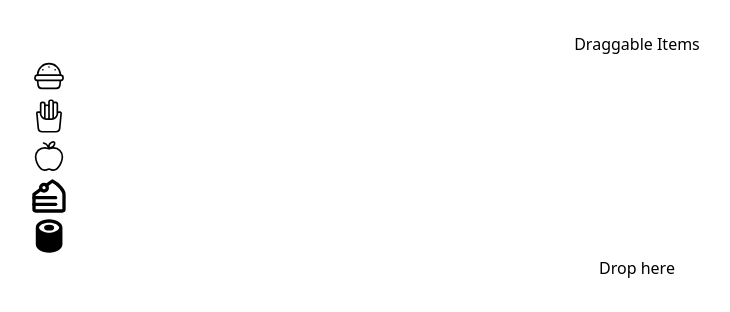
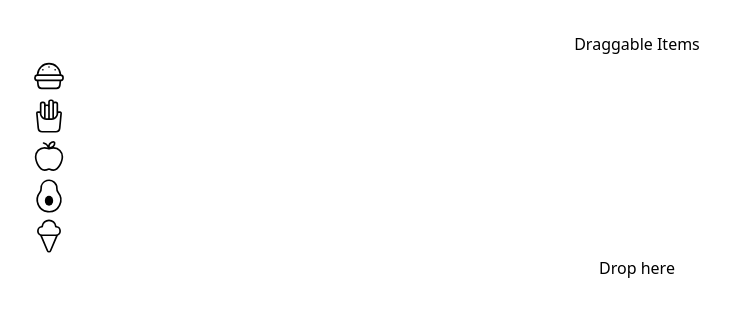
Before and after one commit to aronmilenait/dragdrop-message, a React (Vite) app in the folder dragdrop-message/: page / in a window 1280 px wide. Shown: the top 312 px of the page, without its empty margins (3-733 px from the left). Built offline with nearby package versions, Linux system fonts and the light colour scheme.

Commit message:
feat: add framer-motion and iOS modern appearance.

```diff
--- a/dragdrop-message/src/App.jsx
+++ b/dragdrop-message/src/App.jsx
@@ -1,17 +1,21 @@
 import { useState } from "react";
 import "./App.css";
-
-import { CiBurger, CiFries, CiApple } from "react-icons/ci";
-import { LuCakeSlice } from "react-icons/lu";
-import { BiSolidSushi } from "react-icons/bi";
+import {
+  CiBurger,
+  CiFries,
+  CiApple,
+  CiAvocado,
+  CiIceCream,
+} from "react-icons/ci";
+import { motion, AnimatePresence } from "framer-motion";
 
 const App = () => {
   const [items, setItems] = useState([
     { id: 1, name: "Burger", icon: <CiBurger size={40} /> },
     { id: 2, name: "Fries", icon: <CiFries size={40} /> },
     { id: 3, name: "Apple", icon: <CiApple size={40} /> },
-    { id: 4, name: "Cake", icon: <LuCakeSlice size={40} /> },
-    { id: 5, name: "Sushi", icon: <BiSolidSushi size={40} /> },
+    { id: 4, name: "Avocado", icon: <CiAvocado size={40} /> },
+    { id: 5, name: "Ice Cream", icon: <CiIceCream size={40} /> },
   ]);
   const [droppedItems, setDroppedItems] = useState([]);
   const [message, setMessage] = useState("");
@@ -47,53 +51,85 @@ const App = () => {
   };
 
   return (
-    <div className="min-h-screen flex justify-center items-center bg-gray-100">
-      <div className="w-3/4 flex gap-4">
+    <div className="min-h-screen bg-gray-100 flex justify-center items-center p-4">
+      <div className="w-full max-w-4xl flex flex-col md:flex-row gap-6">
         {/* Left Panel */}
-        <div
-          className="flex-1 bg-white border-2 border-dashed border-gray-400 p-4 rounded-md"
+        <motion.div
+          className="flex-1 bg-white rounded-2xl shadow-lg p-6"
+          initial={{ opacity: 0, y: 20 }}
+          animate={{ opacity: 1, y: 0 }}
+          transition={{ duration: 0.5 }}
           onDragOver={(e) => e.preventDefault()}
           onDrop={(e) => handleDrop(e, "left")}
         >
-          <h2 className="text-lg font-semibold mb-4">Draggable Items</h2>
-          <div className="space-y-2">
+          <h2 className="text-xl font-semibold mb-4 text-gray-800">
+            Draggable Items
+          </h2>
+          <div className="grid grid-cols-2 gap-4">
+            <AnimatePresence>
               {items.map((item) => (
-              <div
+                <motion.div
                   key={item.id}
-                className="bg-blue-500 text-white p-2 rounded-md cursor-pointer"
+                  layout
+                  initial={{ opacity: 0, scale: 0.8 }}
+                  animate={{ opacity: 1, scale: 1 }}
+                  exit={{ opacity: 0, scale: 0.8 }}
+                  transition={{ duration: 0.3 }}
+                  className="bg-gradient-to-br from-blue-400 to-blue-500 text-white p-4 rounded-xl cursor-pointer shadow-md flex items-center justify-center"
                   draggable
                   onDragStart={(e) => handleDragStart(e, item)}
                 >
                   {item.icon}
+                </motion.div>
+              ))}
+            </AnimatePresence>
           </div>
-            ))}
-          </div>
-        </div>
+        </motion.div>
 
         {/* Right Panel */}
-        <div
-          className="flex-1 bg-white border-2 border-dashed border-gray-400 p-4 rounded-md"
+        <motion.div
+          className="flex-1 bg-white rounded-2xl shadow-lg p-6"
+          initial={{ opacity: 0, y: 20 }}
+          animate={{ opacity: 1, y: 0 }}
+          transition={{ duration: 0.5, delay: 0.2 }}
           onDragOver={(e) => e.preventDefault()}
           onDrop={(e) => handleDrop(e, "right")}
         >
-          <h2 className="text-lg font-semibold mb-4">Drop here</h2>
-          <div className="space-y-2">
+          <h2 className="text-xl font-semibold mb-4 text-gray-800">
+            Drop here
+          </h2>
+          <div className="min-h-[200px] border-2 border-dashed border-gray-300 rounded-xl p-4 flex flex-wrap gap-4">
+            <AnimatePresence>
               {droppedItems.map((item, index) => (
-              <div
+                <motion.div
                   key={index}
-                className="bg-green-500 text-white p-2 rounded-md"
+                  layout
+                  initial={{ opacity: 0, scale: 0.8 }}
+                  animate={{ opacity: 1, scale: 1 }}
+                  exit={{ opacity: 0, scale: 0.8 }}
+                  transition={{ duration: 0.3 }}
+                  className="bg-gradient-to-br from-green-400 to-green-500 text-white p-4 rounded-xl shadow-md flex items-center justify-center"
                 >
                   {item.icon}
-              </div>
+                </motion.div>
               ))}
+            </AnimatePresence>
           </div>
           {/* Secret Message */}
+          <AnimatePresence>
             {message && (
-            <div className="mt-4 p-3 bg-yellow-100 border border-yellow-400 rounded-md text-center">
+              <motion.div
+                initial={{ opacity: 0, y: 20 }}
+                animate={{ opacity: 1, y: 0 }}
+                exit={{ opacity: 0, y: -20 }}
+                transition={{ duration: 0.3 }}
+                className="mt-6 p-4 bg-yellow-100 border border-yellow-400 rounded-xl text-center text-yellow-800"
+              >
                 Secret Message: {message}
-            </div>
+              </motion.div>
             )}
-        </div>
+          </AnimatePresence>
+        </motion.div>
       </div>
     </div>
   );
```
Lines whose indentation alone changed are shown as unchanged.
